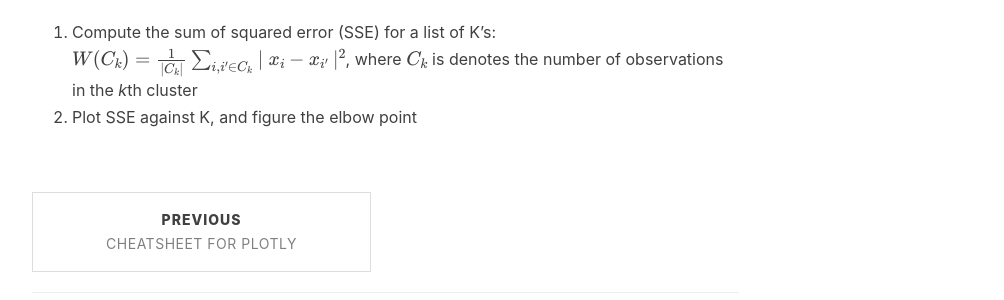
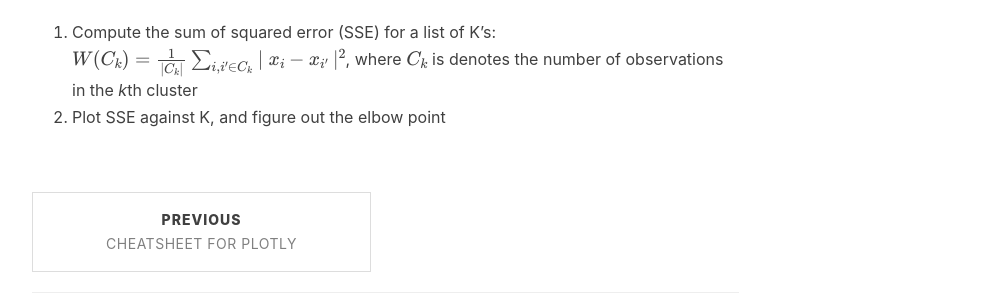
Before and after one commit to Bearxcave/Bearxcave.github.io, a Jekyll site: the page built from _posts/2021-03-03-cheatsheet-machine-learning-bootcamp-note.md, in a window 1280 px wide and 900 px high, scrolled down 2353 px. Shown: the part 328-628 px from the top of the window, without its empty margins (233-1237 px from the left). Built offline with Jekyll 4.4.1, drawn with Linux system fonts in a browser that asks for light colours; nearby versions of some CDN libraries; formulas are drawn with MathJax 3; comment, search, counter and statistics services are not loaded.

Commit message:
Update 2021-03-03-cheatsheet-machine-learning-bootcamp-note.md

```diff
--- a/_posts/2021-03-03-cheatsheet-machine-learning-bootcamp-note.md
+++ b/_posts/2021-03-03-cheatsheet-machine-learning-bootcamp-note.md
@@ -85,4 +85,4 @@ Algorithm:
 Elbow method (to estimate K):
 
 1. Compute the sum of squared error (SSE) for a list of K's: $ W(C_k) = \frac{1}{\mid C_k \mid} \sum_{i,i'\in C_k} \mid x_i - x_{i'} \mid^2 $, where $ C_k $ is denotes the number of observations in the *k*th cluster
-2. Plot SSE against K, and figure the elbow point
+2. Plot SSE against K, and figure out the elbow point
```
